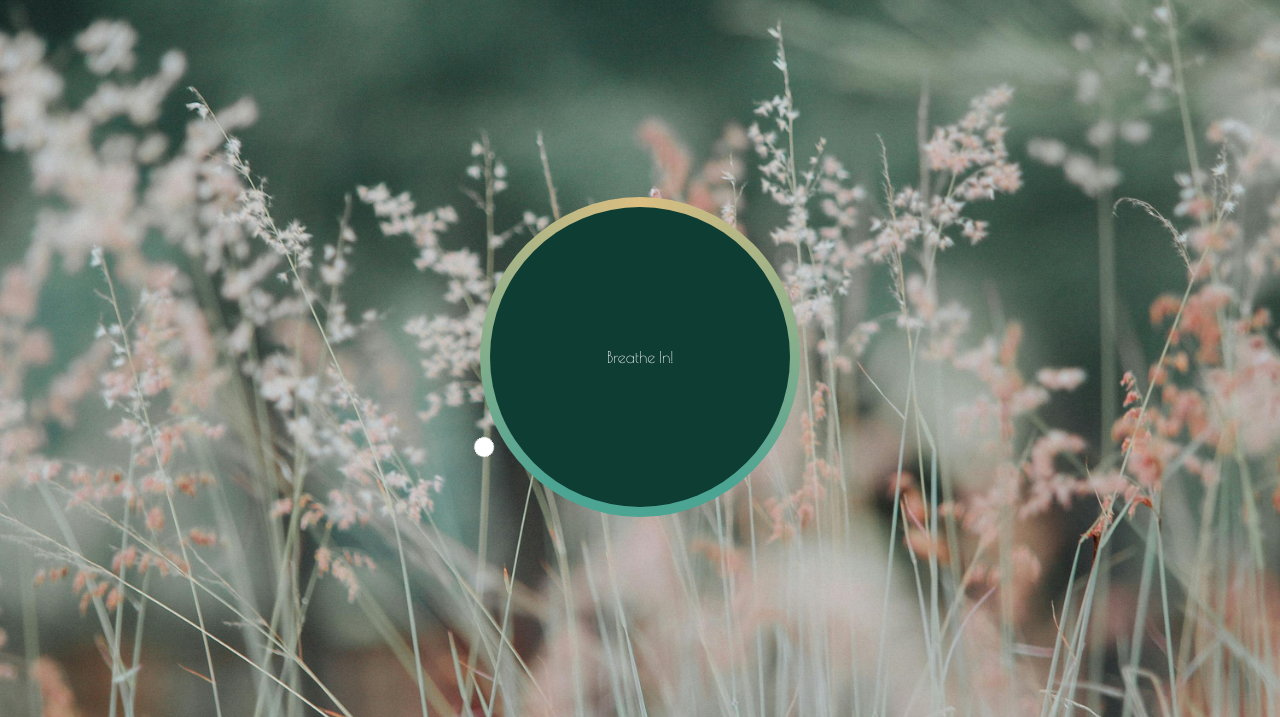
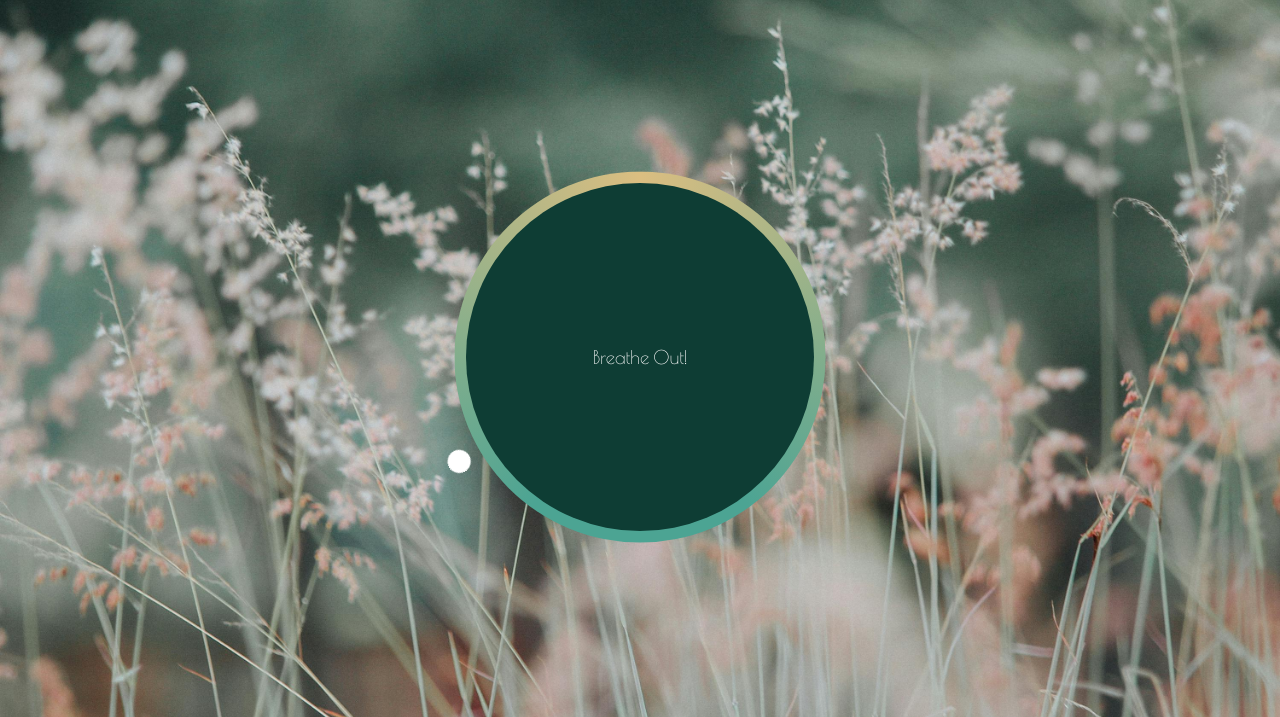
Before and after one commit to dianabali/relaxer-app, a plain HTML site: page index.html in a window 1280 px wide. Shown: the part 83-800 px from the top of the page. Drawn offline with nearby package versions, Linux system fonts and the light colour scheme.

Commit message:
Initial commit

```diff
--- a/index.html
+++ b/index.html
@@ -12,7 +12,7 @@
     <div class="container" id="container">
         <div class="circle"></div>
 
-        <p id="text">Breathe In!</p>
+        <p id="text"></p>
 
         <div class="pointer-container">
             <span class="pointer"></span>
--- a/script.js
+++ b/script.js
@@ -0,0 +1,24 @@
+const container = document.getElementById('container');
+const text = document.getElementById('text');
+
+const totalTime = 7500;
+const breatheTime = (totalTime / 5) * 2;
+const holdTime = totalTime / 5;
+
+breathAnimation();
+
+function breathAnimation() {
+    text.innerText = 'Breathe In!';
+    container.className = 'container grow';
+
+    setTimeout(() => {
+        text.innerText = 'Hold!';
+
+        setTimeout(() => {
+            text.innerText = 'Breathe Out!';
+            container.className = 'container shrink';
+        }, holdTime);
+    }, breatheTime);
+}
+
+setInterval(breathAnimation, totalTime);
--- a/style.css
+++ b/style.css
@@ -75,3 +75,29 @@ body {
         transform: rotate(360deg);
     }
 }
+
+.container.grow {
+    animation: grow 3s linear forwards;
+}
+
+@keyframes grow {
+    from {
+        transform: scale(1);
+    }
+    to {
+        transform: scale(1.2);
+    }
+}
+
+.container.shrink {
+    animation: shrink 3s linear forwards;
+}
+
+@keyframes shrink {
+    from {
+        transform: scale(1.2);
+    }
+    to {
+        transform: scale(1);
+    }
+}
```
